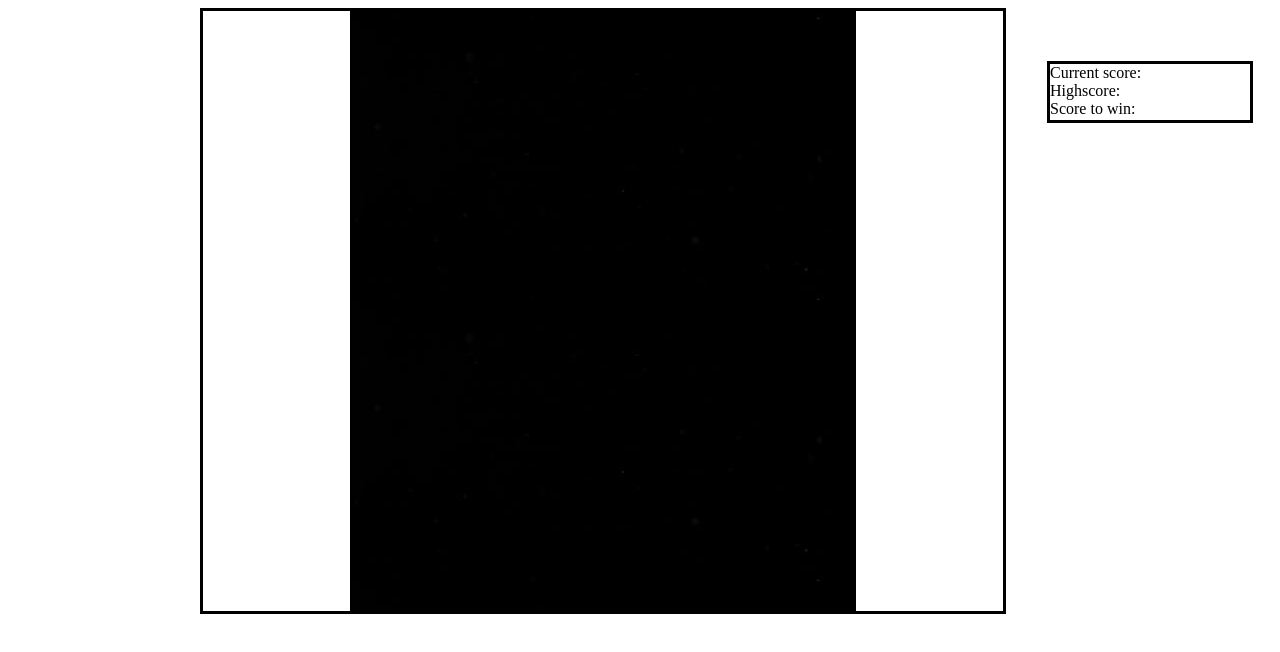
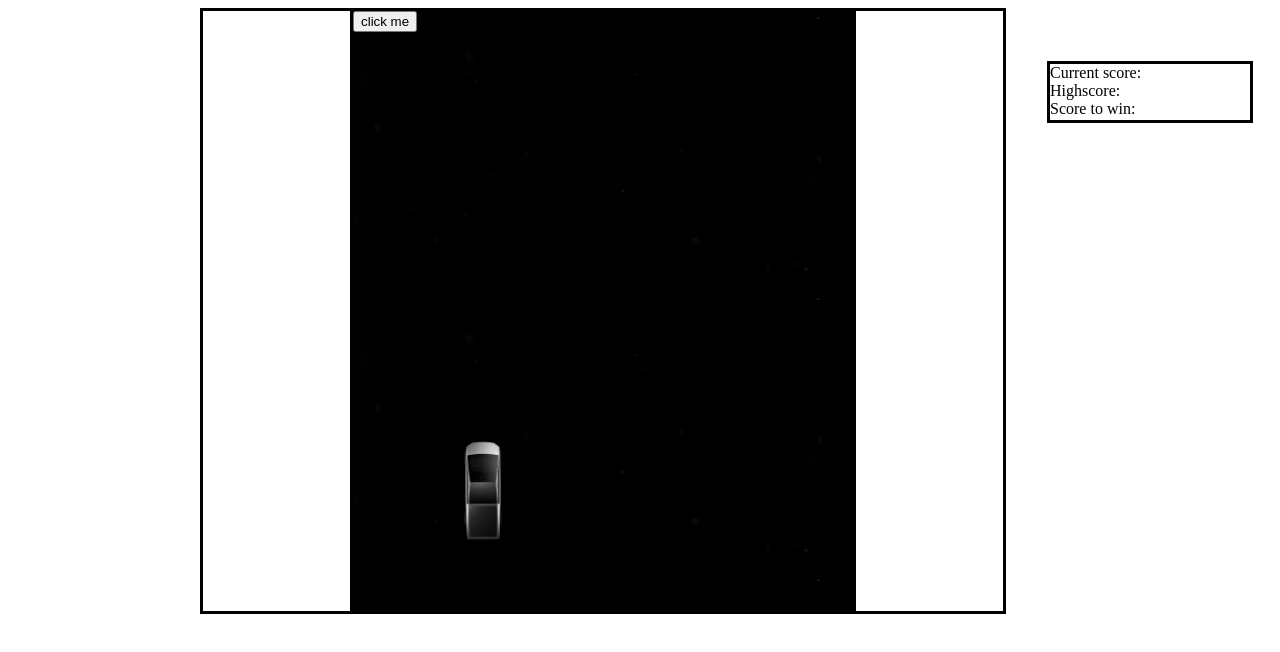
Before and after one commit to SveinIsdahl/teslaspill, a plain HTML site: page Joakim/jg.html in a window 1280 px wide. Drawn offline with Linux system fonts and the light colour scheme.

Commit message:
flytte bilen

```diff
--- a/Joakim/jg.css
+++ b/Joakim/jg.css
@@ -1,3 +1,7 @@
+:root {
+    --imgsize: 260px;
+}
+
 #main {
     position: absolute;
     width: 800px;
@@ -19,12 +23,12 @@
 #tesla {
     position: absolute;
     background-image: url("media/bilder/tesla.png");
-    left: 300px;
-    top: 300px;
+    left: 0px;
+    top: 400px;
     background-position-x: center;
     background-size: contain;
     width: var(--imgsize);
-    height: calc(var(--imgsize) * 0.6);
+    height: calc(var(--imgsize)* 0.6);
     background-repeat: no-repeat;
 }
 
--- a/Joakim/jg.html
+++ b/Joakim/jg.html
@@ -15,6 +15,7 @@
             <div>Score to win: <span id="scorelimit"></span></div>
             <div id="game">
                 <div id="tesla"></div>
+                <input type="button" value="click me" onclick="movecar()">
             </div>
         </div>
     </div>
```
